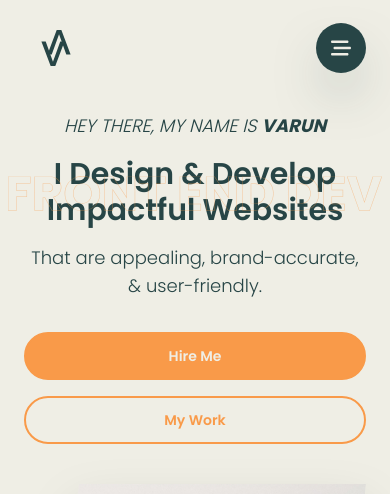
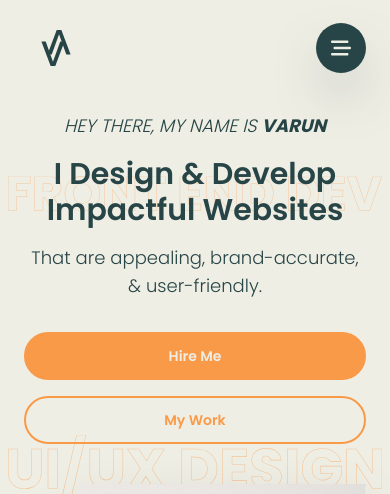
Before and after one commit to Varun-Bhabhra/Portfolio-2.0, a React (Create React App) app: page / in a window 390 px wide. Shown: the top 494 px of the page. Built offline with nearby package versions, Linux system fonts and the light colour scheme.

Commit message:
New Calendly Plugin Added

```diff
--- a/src/components/Hero.js
+++ b/src/components/Hero.js
@@ -17,7 +17,7 @@ const Hero = () => {
 
       <section id="hero" className="max-w-screen-xl text-left sm:text-left mx-auto px-6 md:px-12 2xl:px-0 grid gap-10 sm:gap-0 justify-items-center items-center sm:grid-flow-col">
 
-        <div className="space-y-4 sm:space-y-8 text-center sm:text-left md:mb-32">
+        <div className="relative space-y-4 sm:space-y-8 text-center sm:text-left md:mb-32 z-10">
           <div className="space-y-4 md:space-y-8">
             <p className={`fade-in-one font-light text-lg xl:text-2xl xl:w-4/6 uppercase ${myElementIsVisible ? "headline" : ""}`}><em>Hey there, My name is <span className="font-bold hover:text-action transition-all">Varun</span></em></p>
             <h2 className={`fade-in-two font-semibold text-3xl md:text-4xl lg:text-5xl xl:text-7xl capitalize ${myElementIsVisible ? "headline" : ""}`}>I design & develop <br/> Impactful websites</h2>
@@ -39,8 +39,8 @@ const Hero = () => {
           {/* <p ref={myRef} className={`fade-in-four sm:text-sm lg:text-lg ${myElementIsVisible ? "headline" : ""}`}>Looking for my resume? <br className="sm:hidden"/> <a href="https://drive.google.com/file/d/13g5GALqOvQKDk0h3jrjppRS5Hq03ag5V/view?usp=sharing" target="__blank" id="underline" className="font-bold text-action hover:tracking-wider transition-all"><em>Download Here &#x2197;</em></a></p> */}
         </div>
 
-          <img src={herobg2} alt="background" className="from_left px-2 absolute sm:w-4/6 lg:w-7/12 md:left-12 top-44 scale[1.7] lg:scale-100 overflow-hidden"/>
-          <img src={herobg} alt="background" className="from_right px-2 absolute sm:w-4/6 lg:w-7/12 md:right-12 bottom-[39rem] sm:bottom-44 scale[1.7] lg:scale100"/>
+          <img src={herobg2} alt="background" className="from_left px-2 absolute sm:w-4/6 lg:w-7/12 md:left-12 top-44 scale[1.7] lg:scale-100 z-0"/>
+          <img src={herobg} alt="background" className="from_right px-2 absolute sm:w-4/6 lg:w-7/12 md:right-12 bottom-[43rem] sm:bottom-44 scale[1.7] lg:scale100"/>
 
         <div className="md:-translate-y-28 wrapper drop-shadow-2xl pb-14">
           <div id="anim">
```
